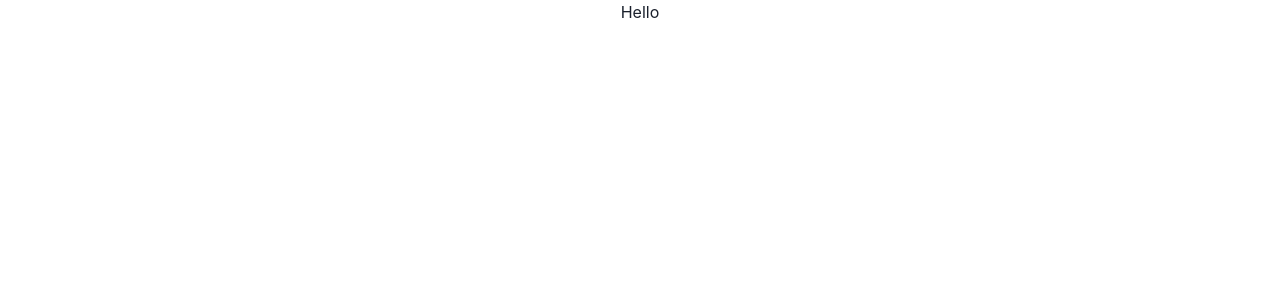
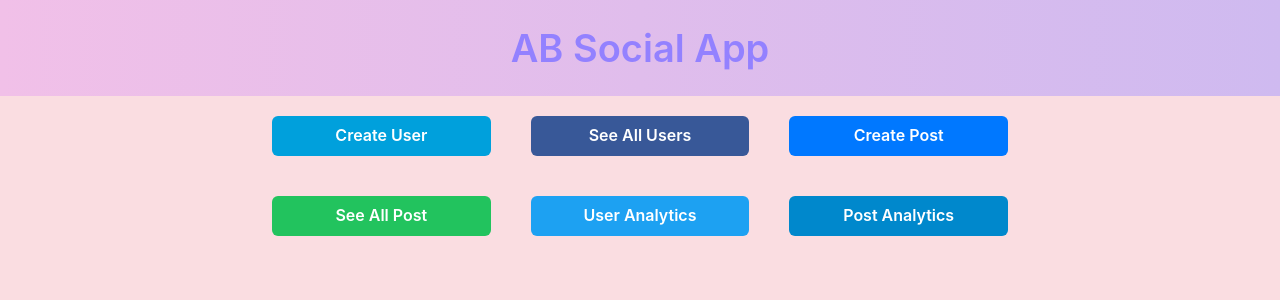
Before and after one commit to R-Yaduvanshi/absocialapp, a React (Create React App) app in the folder frontend/: page / in a window 1280 px wide. Shown: the top 300 px of the page. Built offline with nearby package versions, Linux system fonts and the light colour scheme.

Commit message:
Homee page and component added

```diff
--- a/frontend/src/App.js
+++ b/frontend/src/App.js
@@ -1,8 +1,18 @@
 import "./App.css";
+import Navbar from "./components/Navbar";
+import UserForm from "./components/UserForm";
+import AllRoutes from "./routes/AllRoutes";
+
 function App() {
   return (
-    <div className="App">
-      <h1>Hello</h1>
+    <div
+      className="App"
+      style={{
+        backgroundColor: "#fadde1",
+      }}
+    >
+      <Navbar />
+      <AllRoutes />
     </div>
   );
 }
--- /dev/null
+++ b/frontend/src/components/Home.jsx
@@ -0,0 +1,19 @@
+import { Box, Button, Container, SimpleGrid } from "@chakra-ui/react";
+import React from "react";
+
+const Home = () => {
+  return (
+    <Container maxW={"60%"} h="88vh">
+      <SimpleGrid columns={3} spacing={10} pt="20px">
+        <Button colorScheme="linkedin">Create User</Button>
+        <Button colorScheme="facebook">See All Users</Button>
+        <Button colorScheme="messenger">Create Post</Button>
+        <Button colorScheme="whatsapp">See All Post</Button>
+        <Button colorScheme="twitter">User Analytics</Button>
+        <Button colorScheme="telegram">Post Analytics</Button>
+      </SimpleGrid>
+    </Container>
+  );
+};
+
+export default Home;
--- /dev/null
+++ b/frontend/src/components/Navbar.jsx
@@ -0,0 +1,20 @@
+import { Flex, Text } from "@chakra-ui/react";
+import React from "react";
+
+const Navbar = () => {
+  return (
+    <Flex
+      h="12vh"
+      justifyContent={"center"}
+      alignItems={"center"}
+      bgGradient="linear(to-r, #f1c0e8, #cfbaf0)"
+      w="100%"
+    >
+      <Text fontWeight={"600"} fontSize={"38px"} color={"#9381ff"}>
+        AB Social App
+      </Text>
+    </Flex>
+  );
+};
+
+export default Navbar;
--- /dev/null
+++ b/frontend/src/components/PostAnalytics.jsx
@@ -0,0 +1,7 @@
+import React from "react";
+
+const PostAnalytics = () => {
+  return <div>PostAnalytics</div>;
+};
+
+export default PostAnalytics;
--- /dev/null
+++ b/frontend/src/components/PostForm.jsx
@@ -0,0 +1,7 @@
+import React from "react";
+
+const PostForm = () => {
+  return <div>PostForm</div>;
+};
+
+export default PostForm;
--- /dev/null
+++ b/frontend/src/components/PostList.jsx
@@ -0,0 +1,7 @@
+import React from "react";
+
+const PostList = () => {
+  return <div>PostList</div>;
+};
+
+export default PostList;
--- /dev/null
+++ b/frontend/src/components/UserAnalytics.jsx
@@ -0,0 +1,7 @@
+import React from "react";
+
+const UserAnalytics = () => {
+  return <div>UserAnalytics</div>;
+};
+
+export default UserAnalytics;
--- a/frontend/src/components/UserForm.jsx
+++ b/frontend/src/components/UserForm.jsx
@@ -1,7 +1,7 @@
 import React from "react";
 
 const UserForm = () => {
-  return <div>UserForm</div>;
+  return <div>Hello</div>;
 };
 
 export default UserForm;
--- /dev/null
+++ b/frontend/src/components/UserList.jsx
@@ -0,0 +1,7 @@
+import React from "react";
+
+const UserList = () => {
+  return <div>UserList</div>;
+};
+
+export default UserList;
--- /dev/null
+++ b/frontend/src/routes/AllRoutes.js
@@ -0,0 +1,24 @@
+import React from "react";
+import { Routes, Route } from "react-router-dom";
+import Home from "../components/Home";
+import UserForm from "../components/UserForm";
+import PostForm from "../components/PostForm";
+import UserList from "../components/UserList";
+import PostList from "../components/PostList";
+import UserAnalytics from "../components/UserAnalytics";
+import PostAnalytics from "../components/PostAnalytics";
+const AllRoutes = () => {
+  return (
+    <Routes>
+      <Route path="/" element={<Home />} />
+      <Route path="/users" element={<UserForm />} />
+      <Route path="post" element={<PostForm />} />
+      <Route path="/seeallusers" element={<UserList />} />
+      <Route path="/seeallpost" element={<PostList />} />
+      <Route path="/useranalytics" element={<UserAnalytics />} />
+      <Route path="/postanalytics" element={<PostAnalytics />} />
+    </Routes>
+  );
+};
+
+export default AllRoutes;
```
